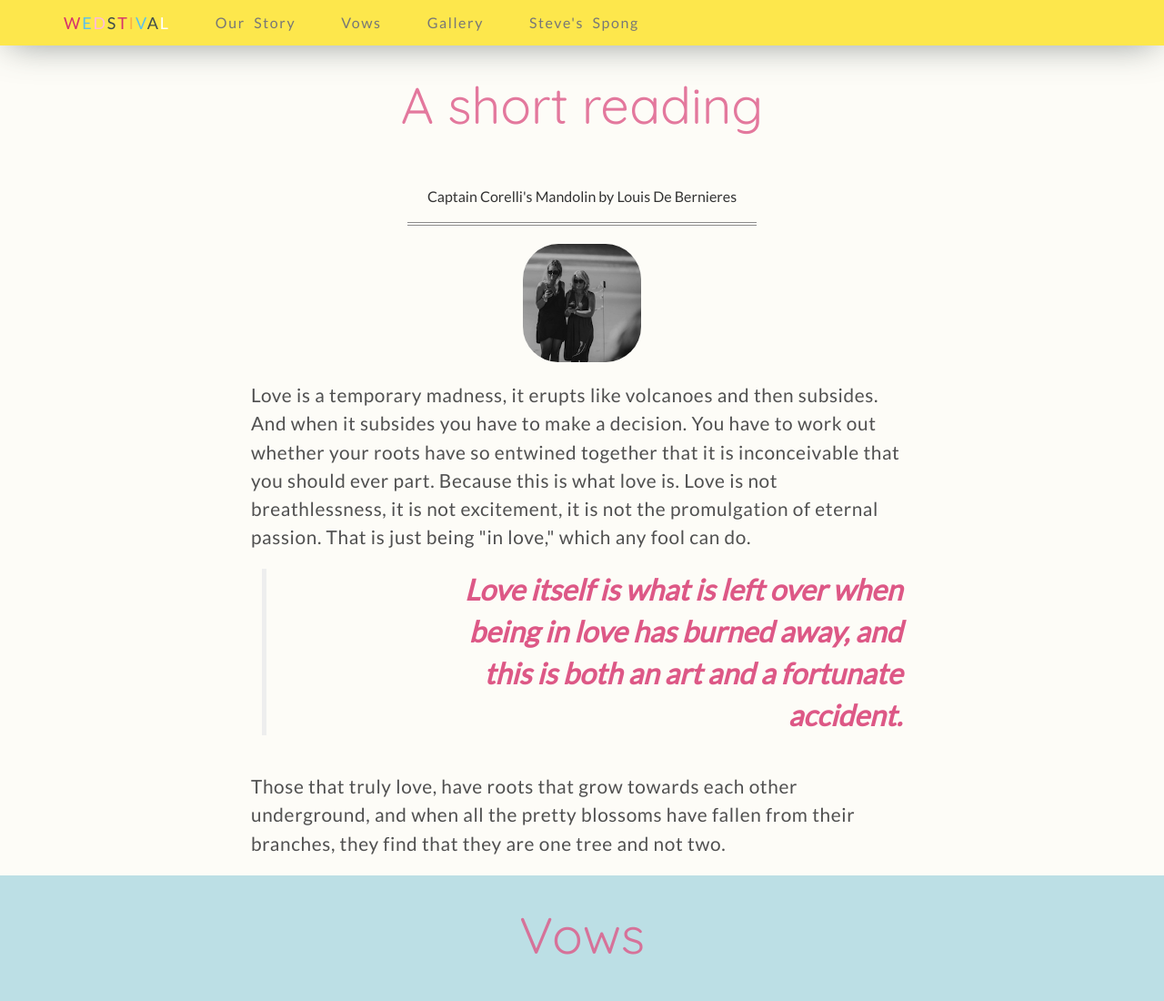
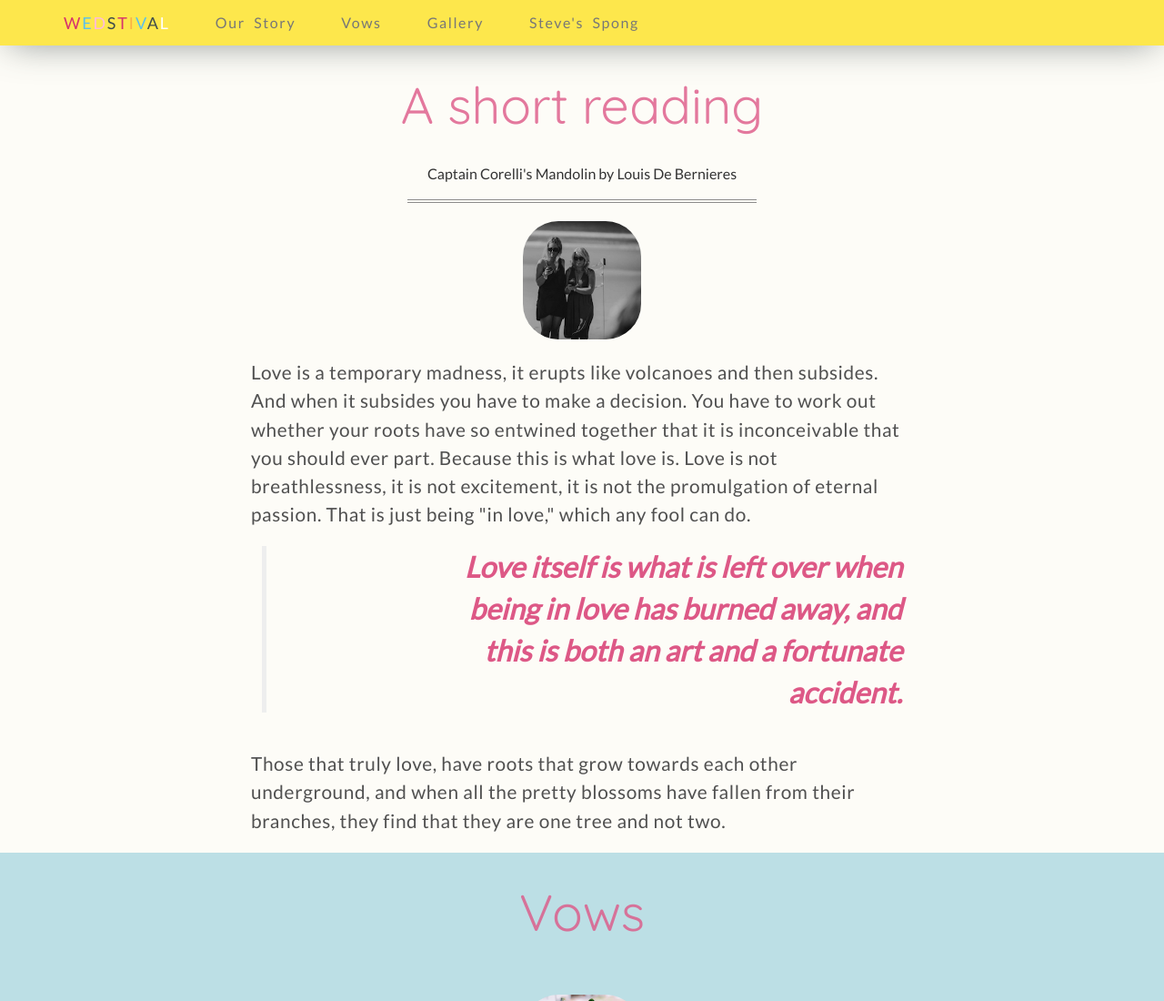
Before and after one commit to joinx83/wedstival, a plain HTML site: page vows.html in a window 1280 px wide. Shown: the top 1100 px of the page at 91% size. Drawn offline with nearby package versions, Linux system fonts and the light colour scheme; a script that the page names is missing.

Commit message:
Add files via upload

```diff
--- a/assets/css/styles2.css
+++ b/assets/css/styles2.css
@@ -32,6 +32,8 @@ h1 {
 
 .reading h1 {
 	margin-top: 50px;
+	margin-bottom: 0px;
+    padding-bottom: 15px;
 }
 
 h2 {
```
